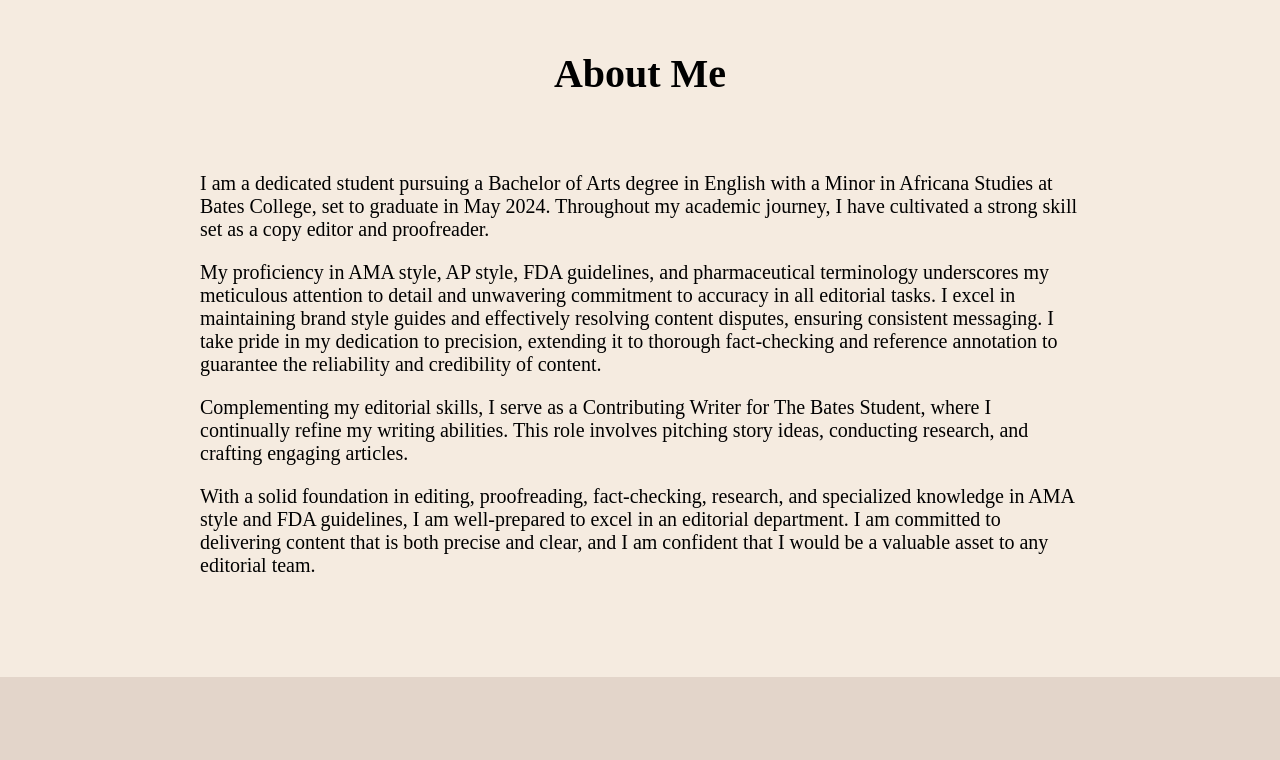
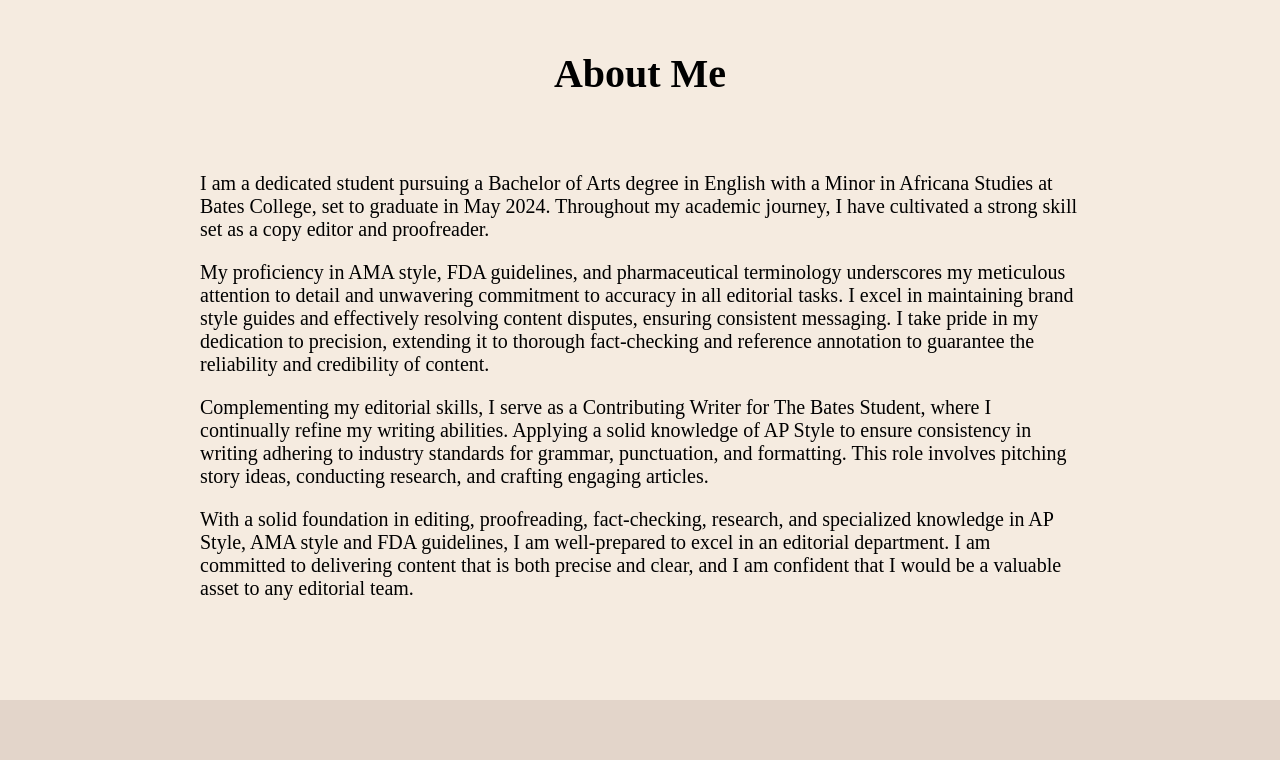
Before and after one commit to stringlady/GenPersonal, a React (Vite) app in the folder web-ui/: page / in a window 1280 px wide. Shown: the part 480-1240 px from the top of the page. Built offline with nearby package versions, Linux system fonts and the light colour scheme.

Commit message:
About Me Change

```diff
--- a/web-ui/src/components/AboutMe/AboutMe.jsx
+++ b/web-ui/src/components/AboutMe/AboutMe.jsx
@@ -4,15 +4,10 @@ function AboutMe() {
     return (
         <div id='aboutme'>
             <div className='aboutme2'>
-                <p>I am a dedicated student pursuing a Bachelor of Arts degree in English with a Minor in Africana Studies at Bates College, set to graduate in May 2024.
-                    Throughout my academic journey, I have cultivated a strong skill set as a copy editor and proofreader.</p>
-                <p>My proficiency in AMA style, AP style, FDA guidelines, and pharmaceutical terminology underscores my meticulous attention to detail and unwavering commitment to accuracy in all editorial tasks. I excel in maintaining brand style guides and effectively resolving content disputes, ensuring consistent messaging. I take pride in my dedication to
-                    precision, extending it to thorough fact-checking and reference annotation to guarantee the
-                    reliability and credibility of content.</p>
-                <p>Complementing my editorial skills, I serve as a Contributing Writer for The Bates Student, where I continually refine my writing abilities.
-                    This role involves pitching story ideas, conducting research, and crafting engaging articles.</p>
-                <p>With a solid foundation in editing, proofreading, fact-checking, research, and specialized knowledge in AMA style and FDA guidelines, I am well-prepared to excel in an editorial department. I am committed to
-                    delivering content that is both precise and clear, and I am confident that I would be a valuable asset to any editorial team.</p>
+                <p>I am a dedicated student pursuing a Bachelor of Arts degree in English with a Minor in Africana Studies at Bates College, set to graduate in May 2024. Throughout my academic journey, I have cultivated a strong skill set as a copy editor and proofreader.</p>
+                <p>My proficiency in AMA style, FDA guidelines, and pharmaceutical terminology underscores my meticulous attention to detail and unwavering commitment to accuracy in all editorial tasks. I excel in maintaining brand style guides and effectively resolving content disputes, ensuring consistent messaging. I take pride in my dedication to precision, extending it to thorough fact-checking and reference annotation to guarantee the reliability and credibility of content.</p>
+                <p>Complementing my editorial skills, I serve as a Contributing Writer for The Bates Student, where I continually refine my writing abilities. Applying a solid knowledge of AP Style to ensure consistency in writing adhering to industry standards for grammar, punctuation, and formatting. This role involves pitching story ideas, conducting research, and crafting engaging articles.</p>
+                <p>With a solid foundation in editing, proofreading, fact-checking, research, and specialized knowledge in AP Style, AMA style and FDA guidelines, I am well-prepared to excel in an editorial department. I am committed to delivering content that is both precise and clear, and I am confident that I would be a valuable asset to any editorial team.</p>
             </div>
         </div>
     )
```
